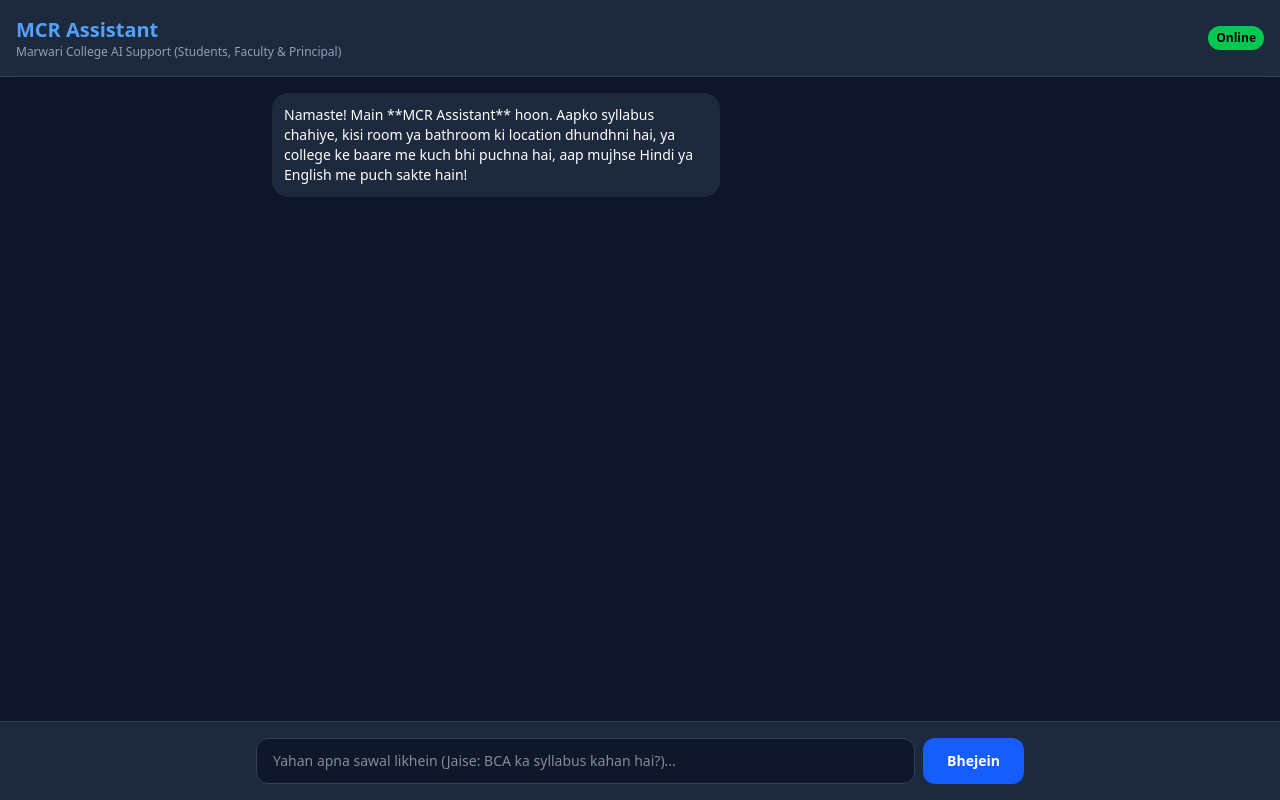
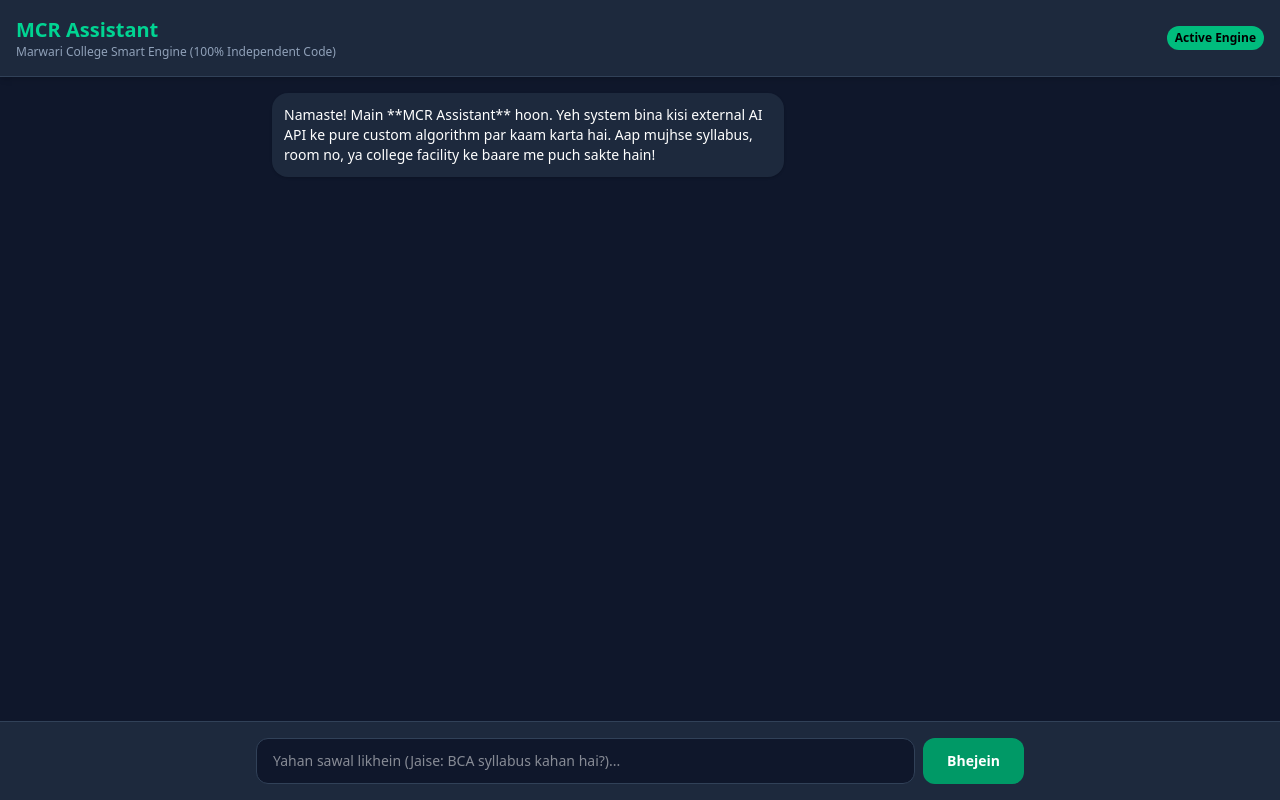
Before and after one commit to tafajjul-ans/mcr-assistant, a Flask app: page / in a window 1280 px wide. Run offline with Flask 3, Linux system fonts and the light colour scheme.

Commit message:
Update title and improve chat interface messages

```diff
--- a/templates/index.html
+++ b/templates/index.html
@@ -3,24 +3,24 @@
 <head>
     <meta charset="UTF-8">
     <meta name="viewport" content="width=device-width, initial-scale=1.0">
-    <title>MCR Assistant - Marwari College</title>
+    <title>MCR Assistant - Custom AI</title>
     <script src="https://cdn.jsdelivr.net/npm/@tailwindcss/browser@4"></script>
 </head>
 <body class="bg-slate-900 text-white h-screen flex flex-col justify-between">
     <!-- Header -->
     <header class="bg-slate-800 p-4 border-b border-slate-700 shadow-md flex items-center justify-between">
         <div>
-            <h1 class="text-xl font-bold text-blue-400">MCR Assistant</h1>
-            <p class="text-xs text-slate-400">Marwari College AI Support (Students, Faculty & Principal)</p>
+            <h1 class="text-xl font-bold text-emerald-400">MCR Assistant</h1>
+            <p class="text-xs text-slate-400">Marwari College Smart Engine (100% Independent Code)</p>
         </div>
-        <span class="bg-green-500 text-xs px-2 py-1 rounded-full text-black font-semibold">Online</span>
+        <span class="bg-emerald-500 text-xs px-2 py-1 rounded-full text-black font-semibold">Active Engine</span>
     </header>
 
     <!-- Chat Box -->
     <div id="chat-container" class="flex-1 overflow-y-auto p-4 space-y-4 max-w-3xl w-full mx-auto">
         <div class="flex justify-start">
-            <div class="bg-slate-800 p-3 rounded-2xl max-w-md text-sm shadow">
-                Namaste! Main **MCR Assistant** hoon. Aapko syllabus chahiye, kisi room ya bathroom ki location dhundhni hai, ya college ke baare me kuch bhi puchna hai, aap mujhse Hindi ya English me puch sakte hain!
+            <div class="bg-slate-800 p-3 rounded-2xl max-w-lg text-sm shadow">
+                Namaste! Main **MCR Assistant** hoon. Yeh system bina kisi external AI API ke pure custom algorithm par kaam karta hai. Aap mujhse syllabus, room no, ya college facility ke baare me puch sakte hain!
             </div>
         </div>
     </div>
@@ -28,8 +28,8 @@
     <!-- Input Form -->
     <div class="bg-slate-800 p-4 border-t border-slate-700">
         <form id="chat-form" class="max-w-3xl mx-auto flex gap-2">
-            <input type="text" id="user-input" placeholder="Yahan apna sawal likhein (Jaise: BCA ka syllabus kahan hai?)..." class="flex-1 bg-slate-900 border border-slate-700 rounded-xl px-4 py-3 text-sm focus:outline-none focus:border-blue-500" required>
-            <button type="submit" class="bg-blue-600 hover:bg-blue-500 px-6 py-3 rounded-xl font-semibold text-sm transition">Bhejein</button>
+            <input type="text" id="user-input" placeholder="Yahan sawal likhein (Jaise: BCA syllabus kahan hai?)..." class="flex-1 bg-slate-900 border border-slate-700 rounded-xl px-4 py-3 text-sm focus:outline-none focus:border-emerald-500" required>
+            <button type="submit" class="bg-emerald-600 hover:bg-emerald-500 px-6 py-3 rounded-xl font-semibold text-sm transition">Bhejein</button>
         </form>
     </div>
 
@@ -43,19 +43,19 @@
             const message = userInput.value.trim();
             if (!message) return;
 
-            // Append User Message
+            // User Message
             chatContainer.innerHTML += `
                 <div class="flex justify-end">
-                    <div class="bg-blue-600 p-3 rounded-2xl max-w-md text-sm shadow">${escapeHtml(message)}</div>
+                    <div class="bg-emerald-600 p-3 rounded-2xl max-w-md text-sm shadow">${escapeHtml(message)}</div>
                 </div>`;
             userInput.value = '';
             chatContainer.scrollTop = chatContainer.scrollHeight;
 
-            // Append Loading indicator
+            // Loading
             const loadingId = 'loading-' + Date.now();
             chatContainer.innerHTML += `
                 <div id="${loadingId}" class="flex justify-start">
-                    <div class="bg-slate-800 p-3 rounded-2xl text-sm text-slate-400">Soch raha hoon...</div>
+                    <div class="bg-slate-800 p-3 rounded-2xl text-sm text-slate-400">Search kar raha hoon...</div>
                 </div>`;
             chatContainer.scrollTop = chatContainer.scrollHeight;
 
@@ -67,19 +67,22 @@
                 });
                 const data = await res.json();
 
-                // Remove loading
                 document.getElementById(loadingId).remove();
 
-                // Append AI Response
+                // Custom AI Response (supporting basic formatting)
+                let formattedResponse = escapeHtml(data.response)
+                    .replace(/\*\*(.*?)\*\*/g, '<strong>$1</strong>')
+                    .replace(/`(.*?)`/, '<code class="bg-slate-950 px-1 py-0.5 rounded text-xs text-amber-300">$1</code>');
+
                 chatContainer.innerHTML += `
                     <div class="flex justify-start">
-                        <div class="bg-slate-800 p-3 rounded-2xl max-w-md text-sm shadow">${escapeHtml(data.response)}</div>
+                        <div class="bg-slate-800 p-3 rounded-2xl max-w-lg text-sm shadow space-y-2">${formattedResponse}</div>
                     </div>`;
             } catch (err) {
                 document.getElementById(loadingId).remove();
                 chatContainer.innerHTML += `
                     <div class="flex justify-start">
-                        <div class="bg-red-800 p-3 rounded-2xl max-w-md text-sm shadow">Connection error. Please try again.</div>
+                        <div class="bg-red-800 p-3 rounded-2xl max-w-md text-sm shadow">Server connection error.</div>
                     </div>`;
             }
             chatContainer.scrollTop = chatContainer.scrollHeight;
```
